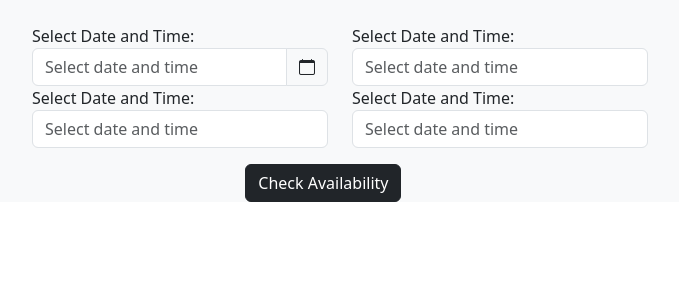
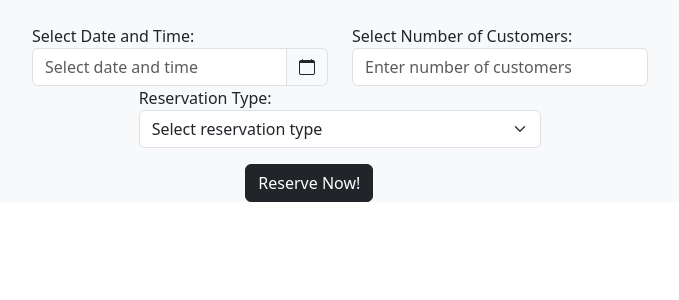
Before and after one commit to ahmadmsaadeh/RestaurantManagementSystem, an Angular app in the folder Frontend/: page / in a window 1280 px wide. Shown: the top 300 px of the page, without its empty margins (300-979 px from the left). Built offline with nearby package versions, Linux system fonts and the light colour scheme.

Commit message:
Update Reservation Component

```diff
--- a/Frontend/src/app/user-reservation/user-reservation.component.html
+++ b/Frontend/src/app/user-reservation/user-reservation.component.html
@@ -16,36 +16,33 @@
         </div>
         <div class="col-md-3">
           <div class="form-group">
-            <label for="dateTimePicker">Select Date and Time:</label>
+            <label for="numberOfCustomers">Select Number of Customers:</label>
             <div class="input-group">
-              <input id="dateTimePicker" #dateTimePicker type="text" class="form-control" placeholder="Select date and time">
+              <input id="numberOfCustomers" #numberOfCustomers type="number" class="form-control" placeholder="Enter number of customers" min="1" max="100">
             </div>
           </div>
         </div>
         <div class="col-md-3"></div>
-        <div class="col-md-3"></div>
-        <div class="col-md-3">
+        <div class="col-md-4"></div>
+        <div class="col-md-4">
           <div class="form-group">
-            <label for="dateTimePicker">Select Date and Time:</label>
+            <label for="reservationType">Reservation Type:</label>
             <div class="input-group">
-              <input id="dateTimePicker" #dateTimePicker type="text" class="form-control" placeholder="Select date and time">
+              <select id="reservationType" #reservationType class="form-select">
+                <option value="" disabled selected>Select reservation type</option>
+                <option value="Drinks">Dine-In</option>
+                <option value="Food">Takeaway</option>
+                <option value="Takeaway">Delivery</option>
+              </select>
             </div>
           </div>
         </div>
-        <div class="col-md-3">
-          <div class="form-group">
-            <label for="dateTimePicker">Select Date and Time:</label>
-            <div class="input-group">
-              <input id="dateTimePicker" #dateTimePicker type="text" class="form-control" placeholder="Select date and time">
-            </div>
-          </div>
-        </div>
-        <div class="col-md-3"></div>
+        <div class="col-md-4"></div>
       </div> <!-- End the row inside the form -->
 
       <div class="row">
         <div class="col-md-5"></div>
-        <div class="col-md-2"><button type="submit" class="btn btn-dark mt-3">Check Availability</button></div>
+        <div class="col-md-2"><button type="submit" class="btn btn-dark mt-3">Reserve Now!</button></div>
         <div class="col-md-5"></div>
       </div>
     </form>
```
